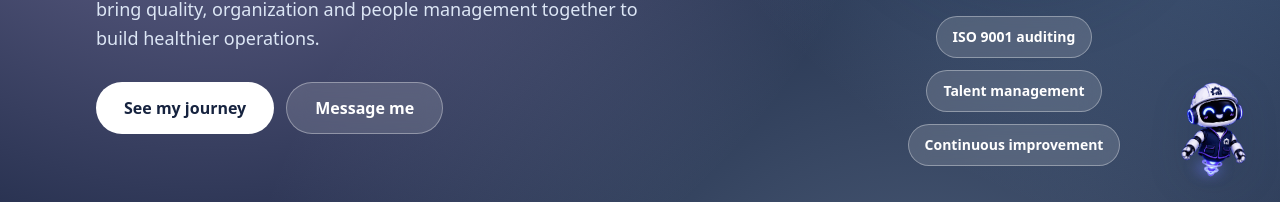
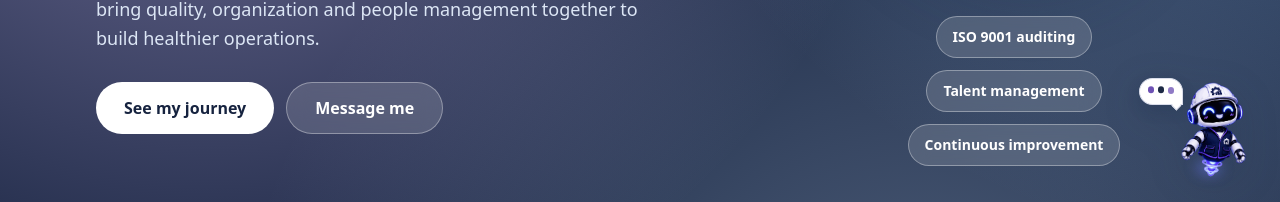
Before and after one commit to solartedaniers/Natalia_Limas, a Next.js app: page / in a window 1280 px wide. Shown: the part 598-800 px from the top of the page. Built offline with nearby package versions, Linux system fonts and the light colour scheme.

Commit message:
Muestro un globito con puntos junto al robot para invitar a chatear

```diff
--- a/src/components/assistant/AssistantWidget.tsx
+++ b/src/components/assistant/AssistantWidget.tsx
@@ -7,6 +7,7 @@ import { Icon } from "@/components/ui/Icon";
 import { ASSISTANT_TIMING } from "@/config/assistant";
 import type { RobotPose } from "@/types/content";
 import { AssistantRobot } from "./AssistantRobot";
+import { ChatHint } from "./ChatHint";
 import { ChatPanel } from "./ChatPanel";
 import { useAssistantChat } from "./useAssistantChat";
 
@@ -139,9 +140,11 @@ export function AssistantWidget() {
           aria-label={open ? copy.closeLabel : copy.openLabel}
           aria-expanded={open}
           aria-haspopup="dialog"
-          className="pointer-events-auto size-[72px] rounded-full drop-shadow-[0_10px_18px_var(--shadow)] focus-visible:outline-2 focus-visible:outline-offset-4 focus-visible:outline-lilac-ink sm:size-24"
+          className="pointer-events-auto relative size-[72px] rounded-full drop-shadow-[0_10px_18px_var(--shadow)] focus-visible:outline-2 focus-visible:outline-offset-4 focus-visible:outline-lilac-ink sm:size-24"
         >
           <AssistantRobot pose={pose} animated className="size-full" />
+          {/* El globito se oculta con el chat abierto o mientras está la burbuja de texto */}
+          <AnimatePresence>{!open && !nudge ? <ChatHint key="hint" /> : null}</AnimatePresence>
         </button>
       </div>
     </>
--- /dev/null
+++ b/src/components/assistant/ChatHint.tsx
@@ -0,0 +1,38 @@
+"use client";
+import { motion, useReducedMotion } from "framer-motion";
+import { ASSISTANT_HINT } from "@/config/assistant";
+
+const DOT_COLORS = ["var(--assistant-dot-lilac)", "var(--assistant-dot-navy)", "var(--assistant-dot-lilac)"];
+
+// Globito decorativo arriba a la izquierda de la cabeza del robot, con la colita hacia él.
+// Va dentro del botón del robot: el clic abre el chat y el aria-label ya lo da el botón
+export function ChatHint() {
+  const reduceMotion = useReducedMotion();
+  const hint = ASSISTANT_HINT;
+
+  return (
+    <motion.span
+      aria-hidden="true"
+      initial={{ opacity: 0, scale: 0.6 }}
+      // La entrada espera un momento; la salida es inmediata para no cruzarse con el chat o la burbuja
+      animate={{ opacity: 1, scale: 1, transition: { duration: hint.enterDurationS, delay: hint.enterDelayS, ease: [0.22, 1, 0.36, 1] } }}
+      exit={{ opacity: 0, scale: 0.6, transition: { duration: hint.exitDurationS } }}
+      style={{ width: `${hint.widthPct}%`, height: `${hint.heightPct}%`, left: `${hint.leftPct}%`, top: `${hint.topPct}%` }}
+      className="absolute z-10 flex origin-bottom-right items-center justify-center rounded-full rounded-br-md border border-line bg-card shadow-[0_6px_14px_var(--shadow)]"
+    >
+      {/* Colita que apunta hacia la cabeza del robot */}
+      <span className="absolute right-[6%] -bottom-[18%] aspect-square w-[16%] rotate-45 border-r border-b border-line bg-card" />
+      <span className="relative flex w-full items-center justify-center gap-[9%]">
+        {DOT_COLORS.map((color, index) => (
+          <motion.span
+            key={index}
+            className="aspect-square rounded-full"
+            style={{ width: `${hint.dotSizePct}%`, background: color }}
+            animate={reduceMotion ? { y: "0%", opacity: 1 } : { y: ["0%", `-${hint.dotLiftPct}%`, "0%"], opacity: [0.45, 1, 0.45] }}
+            transition={reduceMotion ? undefined : { duration: hint.dotDurationS, repeat: Infinity, delay: index * hint.dotStaggerS, ease: "easeInOut" }}
+          />
+        ))}
+      </span>
+    </motion.span>
+  );
+}
```
